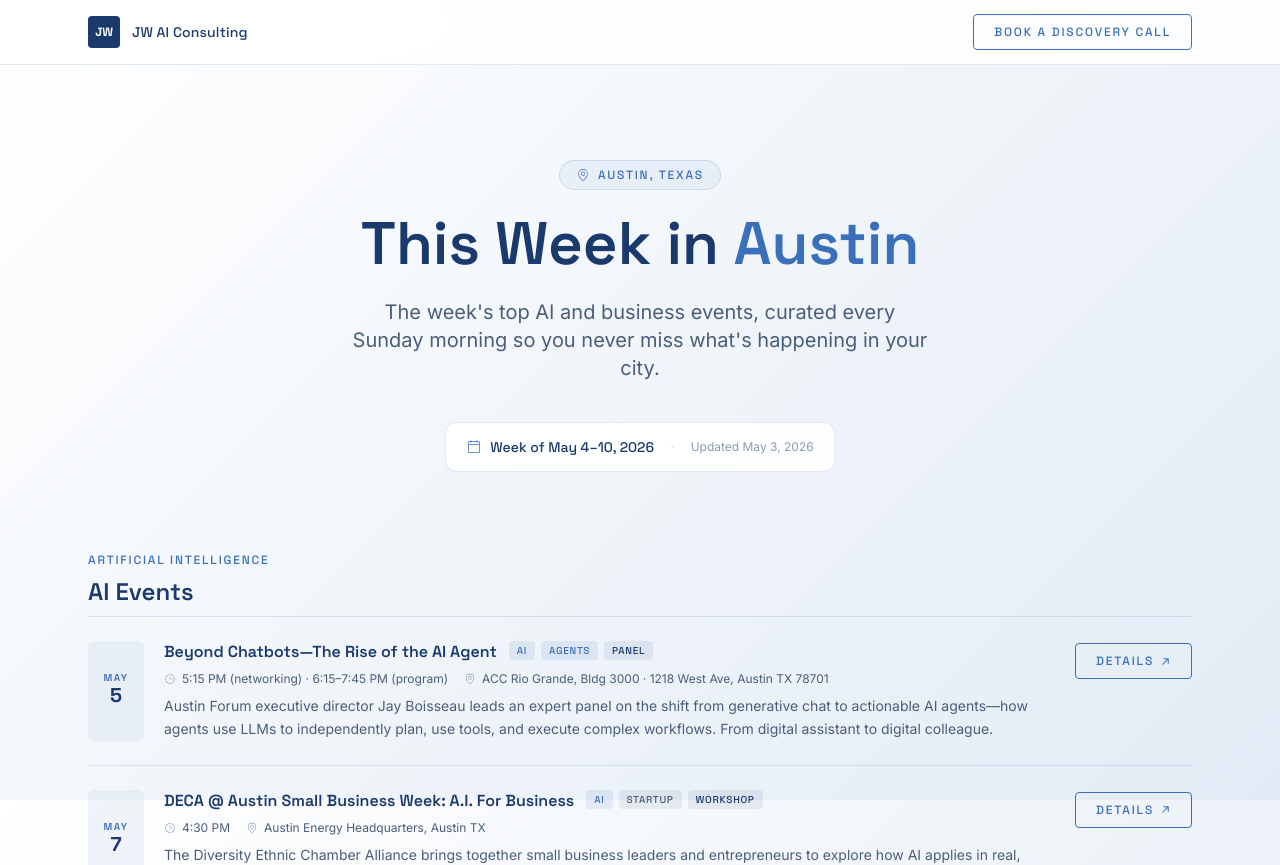
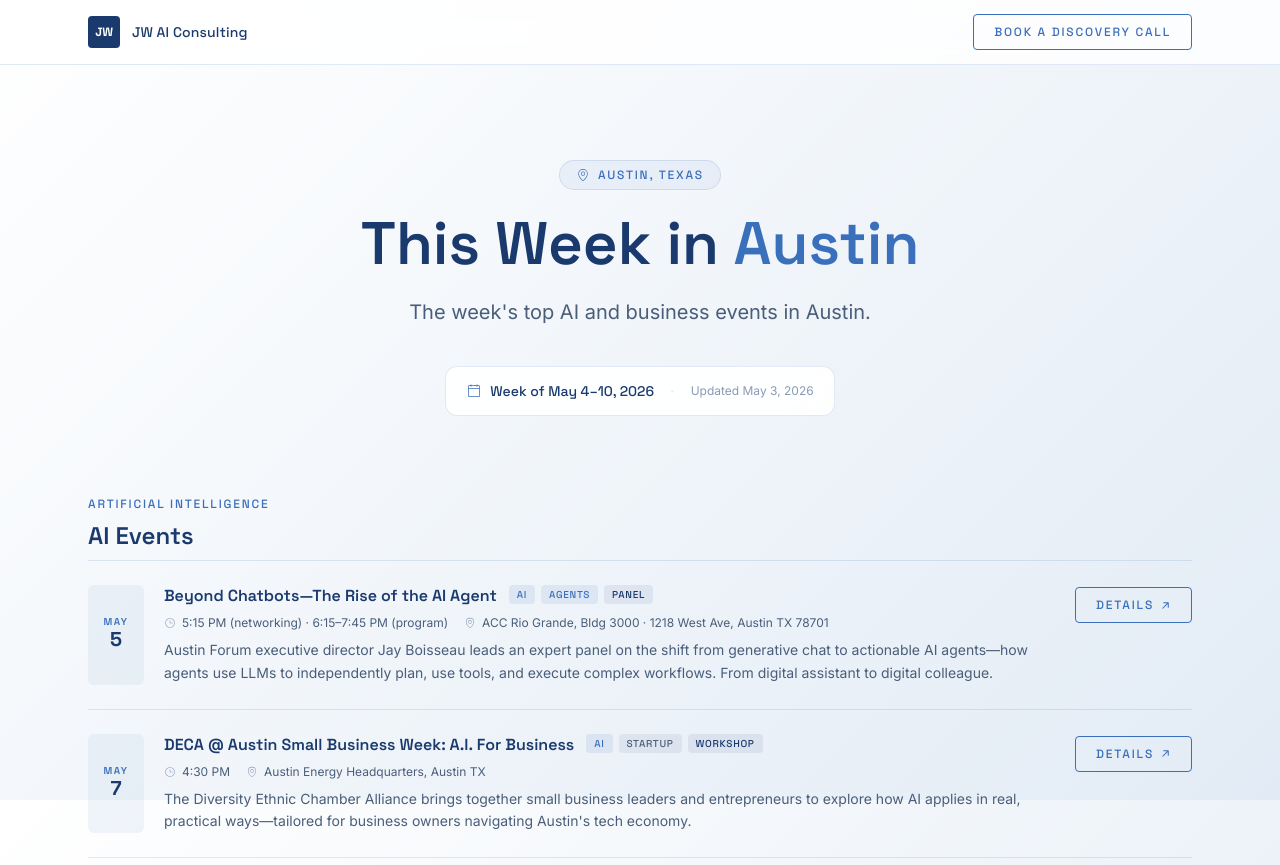
Before and after one commit to jakewebb2132-ops/austin-events, a React (Vite) app: page / in a window 1280 px wide. Shown: the top 865 px of the page. Built offline with nearby package versions, Linux system fonts and the light colour scheme.

Commit message:
copy: trim hero subtext

```diff
--- a/src/components/Hero.jsx
+++ b/src/components/Hero.jsx
@@ -42,8 +42,7 @@ export default function Hero({ weekOf, generatedAt }) {
           className="text-lg sm:text-xl leading-relaxed mb-10 max-w-xl mx-auto"
           style={{ color: 'var(--text-secondary)', fontFamily: 'Inter, sans-serif' }}
         >
-          The week's top AI and business events, curated every Sunday morning so
-          you never miss what's happening in your city.
+          The week's top AI and business events in Austin.
         </p>
 
         <div
```
